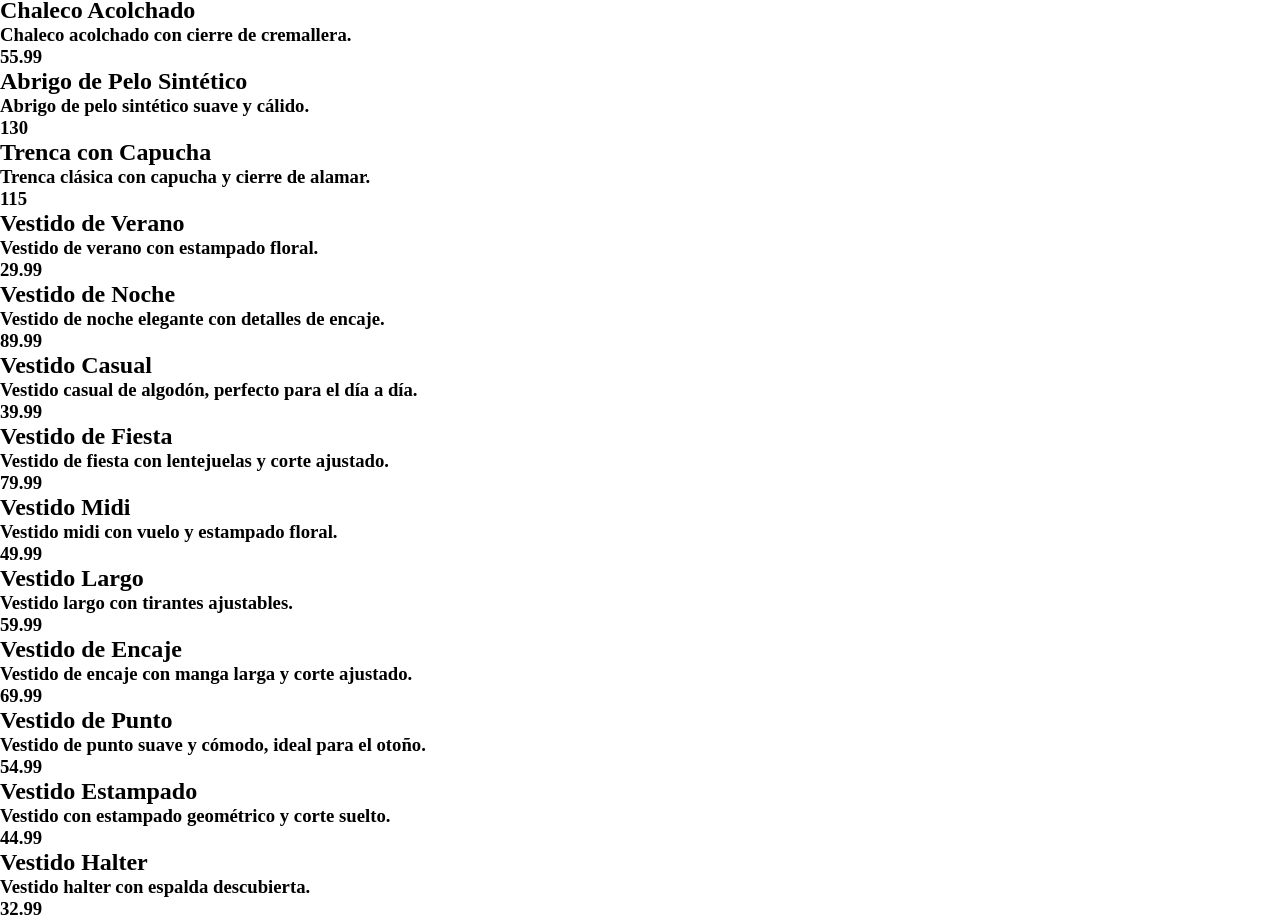
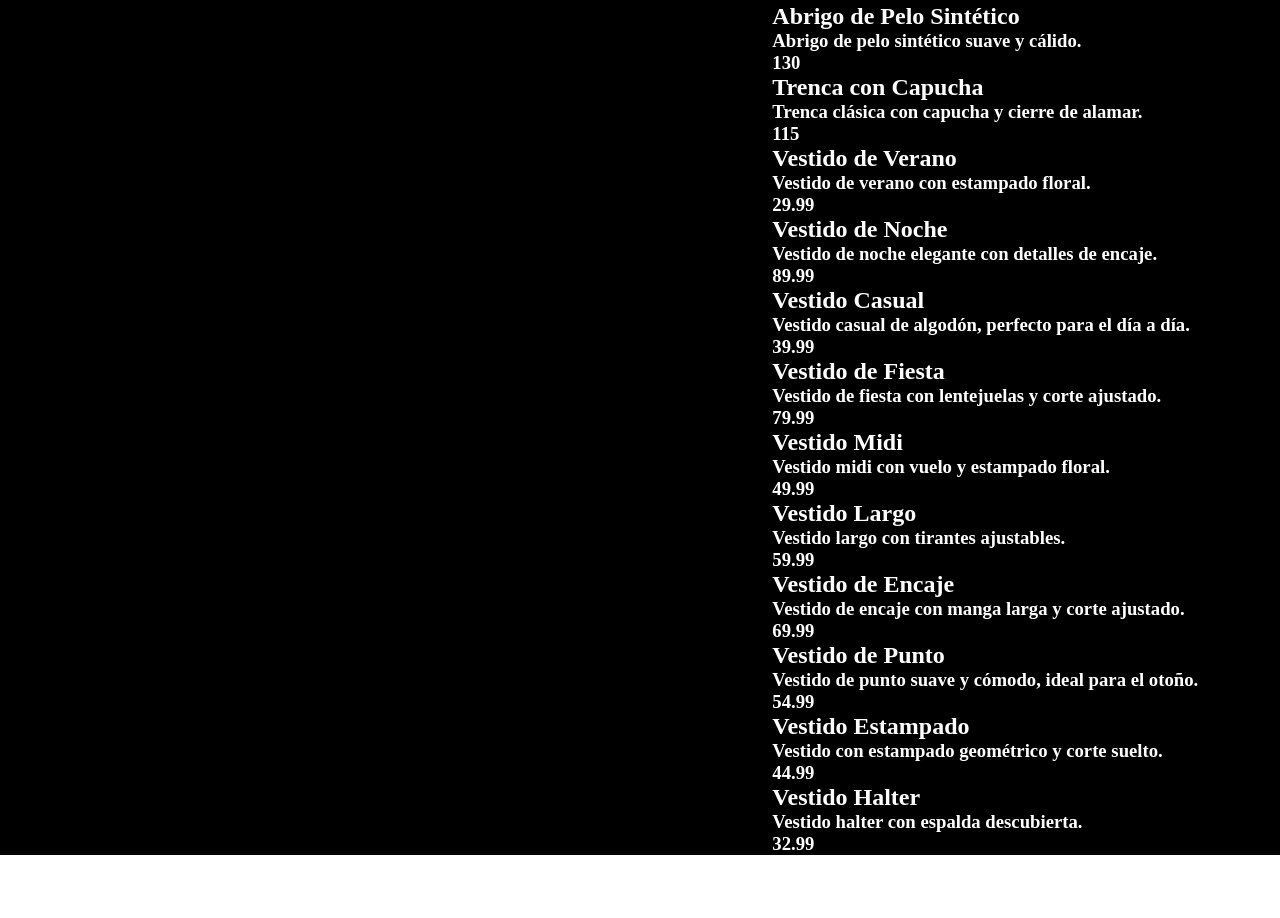
Before and after one commit to joelcastagnani/PreEntrega1-Castagnani, a React (Vite) app: page / in a window 1280 px wide. Shown: the part 1985-2903 px from the top of the page. After the commit the page ends 2840 px from the top, so only its background shows below. Built offline with nearby package versions, Linux system fonts and the light colour scheme; no server answers.

Commit message:
15 min clase 8

```diff
--- a/src/App.jsx
+++ b/src/App.jsx
@@ -6,10 +6,9 @@ import ItemListContainer from "./pages/itemListContainer/ItemListContainer";
 function App() {
   return (
     <>
-      <NavBar />
-      <ItemListContainer />
-      <FetchData />
-      <ItemDetailContainer />
+      <NavBar >
+        <ItemListContainer />
+      </NavBar>
     </>
   );
 }
--- a/src/components/NavBar/NavBar.css
+++ b/src/components/NavBar/NavBar.css
@@ -3,6 +3,7 @@
     color: white;
     display: flex;
     width: 100%;
+
     justify-content: space-between;
     align-items: center;
     padding-left: 1rem;
--- a/src/components/NavBar/NavBar.jsx
+++ b/src/components/NavBar/NavBar.jsx
@@ -2,7 +2,8 @@ import CartWidget from "../cartWidget/CartWidget";
 import MainIcon from "../mainIcon/MainIcon";
 import "./NavBar.css";
 
-const NavBar = () => {
+const NavBar = ({ children }) => {
+  console.log(children);
   return (
     <nav className="navBarContainer">
       <MainIcon />
@@ -14,8 +15,10 @@ const NavBar = () => {
       </ul>
 
       <CartWidget />
+
+      {children}
     </nav>
   );
 };
 
-export default NavBar;
+export default NavBar
--- a/src/pages/itemListContainer/ItemListContainer.jsx
+++ b/src/pages/itemListContainer/ItemListContainer.jsx
@@ -1,6 +1,7 @@
 import ItemList from "./ItemList";
 import { products } from "../../product";
 import { useState, useEffect } from "react";
+import "./ItemList.css";
 
 const ItemListContainer = () => {
   const [items, setItems] = useState([]);
```
